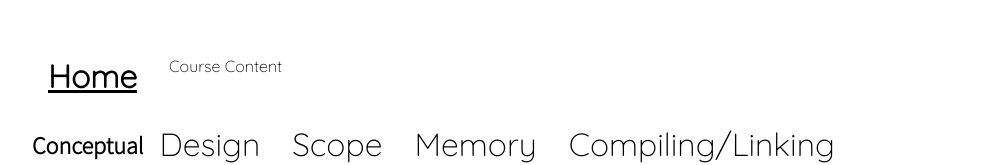
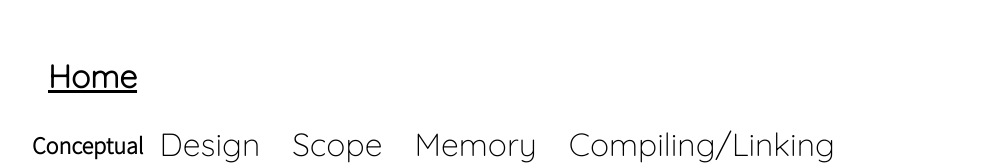
Before and after one commit to zoeyprogs/GITHUB-PAGES-Parrotpoops.com, a plain HTML site: page cplusplusNOTES.html in a window 1280 px wide. Shown: the part 102-267 px from the top of the page, without its empty margins (120-1112 px from the left). Drawn offline with Linux system fonts and the light colour scheme.

Commit message:
deactivating coursecontent until approval

```diff
--- a/cplusplusNOTES.html
+++ b/cplusplusNOTES.html
@@ -32,7 +32,8 @@
             <nav>
                 <ul>
                     <li><a class="navACTIVE" href="index.html"><b>Home</b></a></li>
-                    <li><a target="_blank" href="coursecontent.html">Course Content</a></li>
+                    <!-- <li><a target="_blank" href="coursecontent.html">Course Content</a></li> -->
+                    <!-- BROKEN UNTIL I RECIEVE PERMISSION -->
                 </ul>
                 <ul>
                     <li><h1>Conceptual</h1></li>
```
